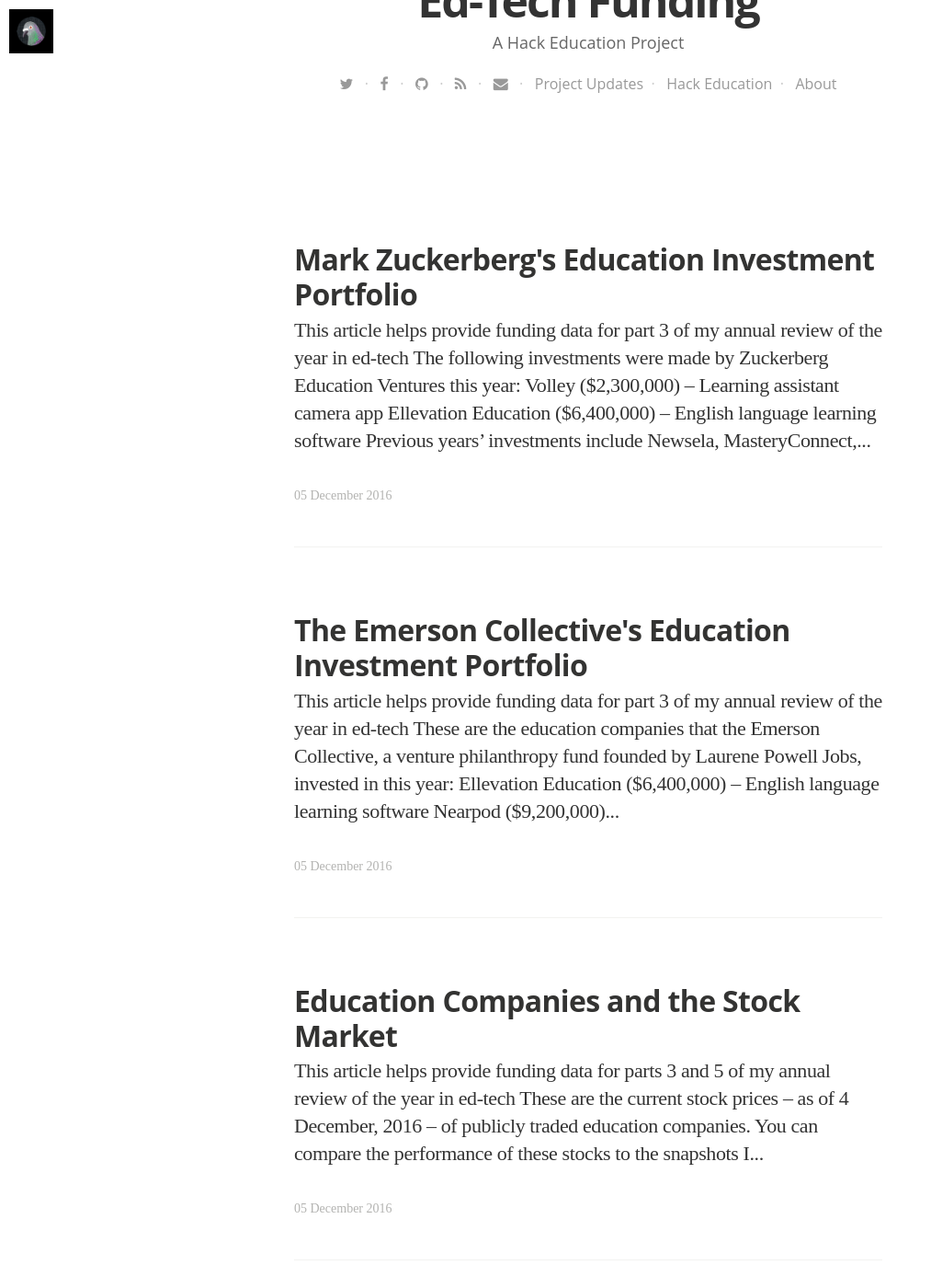
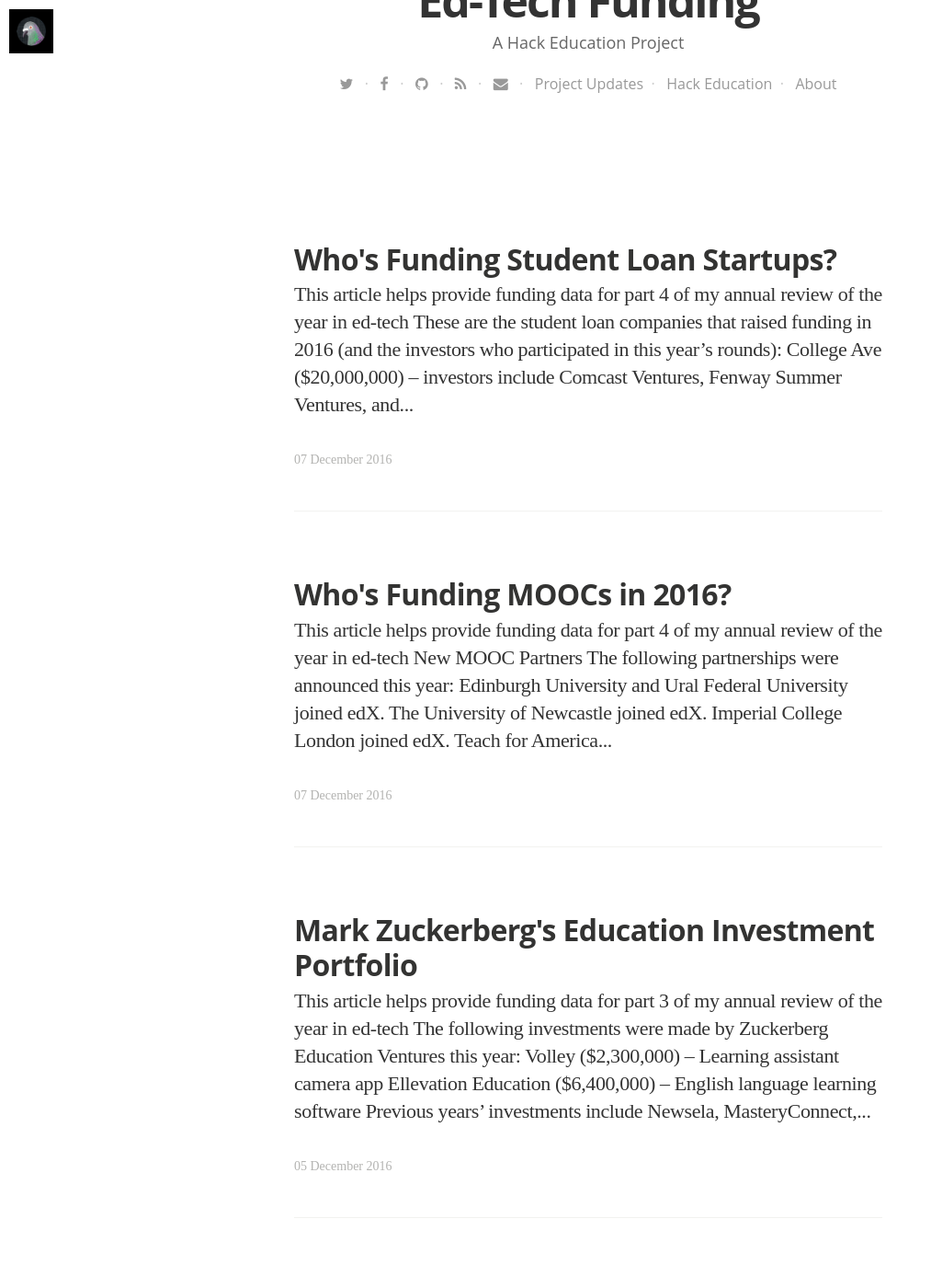
Before and after one commit to HackEducation/funding, a Jekyll site: the page built from blog/index.html, in a window 1280 px wide and 1400 px high, scrolled down 559 px. Shown: the whole window at 92% size, without its empty margins (0-1013 px from the left). Built offline with Jekyll 4.4.1, drawn with Linux system fonts in a browser that asks for light colours; nearby versions of some CDN libraries; some web fonts are replaced; the list of posts is cut into pages by our own code; some of the changed text lies outside the part shown.

Commit message:
new posts

```diff
--- a/_posts/2016-12-05-chan-zuckerberg.html
+++ b/_posts/2016-12-05-chan-zuckerberg.html
@@ -17,7 +17,7 @@
 
 <p>Previous years&#8217; investments include Newsela, MasteryConnect, AltSchool, and Bridge International Academies.</p>
 
-<p>The following investments were made by the Chan Zuckerberg Initiative:</p>
+<p>The following investments in 2016 were made by the Chan Zuckerberg Initiative:</p>
 
 <ul>
 <li>Andela ($24,000,000) &#8211; Coding bootcamps in Africa</li>
--- /dev/null
+++ b/_posts/2016-12-07-loans.html
@@ -0,0 +1,27 @@
+---
+layout: post
+title: "Who's Funding Student Loan Startups?"
+date: 2016-12-07 08:35:00 +0000
+tags:
+image: https://s3.amazonaws.com/hackedu/2016-12-07-pigeon.jpg
+imagecredits: https://www.flickr.com/photos/burczybas/15075290359
+---
+<p><em>This article helps provide funding data for <a href="http://2016trends.hackeducation.com/free-open.html">part 4</a> of <a href="http://2016trends.hackeducation.com">my annual review of the year in ed-tech</a></em></p>
+
+<p>These are the student loan companies that raised funding in 2016 (and the investors who participated in this year&#8217;s rounds):</p>
+
+<ul>
+<li><strong>College Ave</strong> ($20,000,000) &#8211; investors include Comcast Ventures, Fenway Summer Ventures, and DW Partners</li>
+<li><strong>Buddy</strong> ($500,000) &#8211; investors include Blume Ventures and Tracxn Labs</li>
+<li><strong>Student Loan Genius</strong> ($3,000,000) &#8211; investors include Gibraltar Ventures, John Hancock/Manulife, Kapor Capital, Capital Factory, and Village Capital</li>
+<li><strong>Affirm</strong> ($100,000,000) &#8211; investors include Founders Fund, Lightspeed Venture Partners, Spark Capital, Khosla Ventures, Andreessen Horowitz, and Jefferies</li>
+<li><strong>CommonBond</strong> ($30,000,000) &#8211; investors include Neuberger Berman Private Equity, August Capital, Tribeca Venture Partners, Social Capital, Nyca Partners, and Victory Park Capital</li>
+<li><strong>Incred</strong> ($75,000,000) &#8211; investors include Anshu Jain, Bhupinder Singh, and Ranjan Pai</li>
+<li><strong>Indian School Finance Company</strong> ($6,000,000) &#8211; investors include Gray Matters Capital</li>
+</ul>
+
+<p>These are the student loan companies that raised funding in 2015: SoFi, Earnest, Tuition.io, </p>
+
+<p>A few other factoids:</p>
+
+<p>Peter Thiel is <a href="http://hackeducation.com/2016/10/16/thiel-trump-education-technology">invested in these startups</a>, as is <a href="http://www.wsj.com/articles/trump-education-secretary-pick-has-indirect-stake-in-student-lender-1480977577">Betsy DeVos, Trump&#8217;s nominee for the Secretary of Education</a>.</p>
--- /dev/null
+++ b/_posts/2016-12-07-moocs.html
@@ -0,0 +1,64 @@
+---
+layout: post
+title: "Who's Funding MOOCs in 2016?"
+date: 2016-12-07 07:35:00 +0000
+tags:
+image: https://s3.amazonaws.com/hackedu/2016-12-07-pigeon.jpg
+imagecredits: https://www.flickr.com/photos/burczybas/15075290359
+---
+<p><em>This article helps provide funding data for <a href="http://2016trends.hackeducation.com/free-open.html">part 4</a> of <a href="http://2016trends.hackeducation.com">my annual review of the year in ed-tech</a></em></p>
+
+<h3>New MOOC Partners</h3>
+<br />
+<p>The following partnerships were announced this year:</p>
+
+<p><a href="http://blog.edx.org/edx-welcomes-university-edinburgh?track=blog">Edinburgh University</a> and Ural Federal University <a href="http://blog.edx.org/edx-welcomes-ural-federal-university?track=blog">joined</a> edX.</p>
+
+<p>The University of Newcastle <a href="http://blog.edx.org/edx-welcomes-university-newcastle">joined</a> edX.</p>
+
+<p>Imperial College London <a href="http://blog.edx.org/edx-welcomes-imperial-college-london">joined</a> edX.</p>
+
+<p>Teach for America <a href="http://blog.edx.org/edx-welcomes-teach-america?track=blog">joined</a> edX.</p>
+
+<p>Babson College <a href="http://blog.edx.org/edx-welcomes-babson-college?track=blog">joined</a> edX.</p>
+
+<p>edX <a href="http://blog.edx.org/new-partnership-with-kiron-enables-thousands-of-refugees-to-receive-college-credit-online">partnered</a> with Kiron and its university partners to offer college credit online for Syrian refugees.</p>
+
+<p>The University System of Maryland <a href="http://blog.edx.org/edx-welcomes-university-system-maryland?track=blog">joined</a> edX.</p>
+
+<p>Institut Mines-Télécom <a href="http://blog.edx.org/edx-welcomes-institut-mines-telecom">joined</a> edX.</p>
+
+<p><a href="http://blog.edx.org/georgia-tech-joins-edx-as-a-charter-member">Georgia Tech joined edX as a charter member</a>. </p>
+
+<p>The KTH Royal Institute of Technology <a href="http://blog.edx.org/kth-joins-edx">joined</a> edX.</p>
+
+<p>ITMO University <a href="http://blog.edx.org/edx-welcomes-itmo-university">joined</a> edX.</p>
+
+<p>And if you need any proof that MOOCs are super traditional: <a href="http://blog.edx.org/edx-welcomes-university-oxford?track=blog">The University of Oxford joined edX</a>.</p>
+
+<p><a href="http://coursera.tumblr.com/post/141994343767/coursera-welcomes-new-dutch-partner-utrecht">Utrecht University</a> partnered with Coursera.</p>
+
+<p>(These partnerships often, but not always, involve some financial relationship between the MOOC provider and educational organization.)</p>
+
+<h3>Who&#8217;s Funding MOOCs</h3>
+<br />
+<p><a href="https://beta.companieshouse.gov.uk/company/08324083/filing-history">According to a filing</a>, £14,475,000 went to FutureLearn this year.</p>
+
+<p>Neither Coursera nor Udacity raised venture funding this year. The former has raised <a href="https://www.crunchbase.com/organization/coursera#/entity">$146 million</a>. The latter has raised <a href="https://www.crunchbase.com/organization/udacity#/entity">$160 million</a>.</p>
+
+<p>Udemy, which also managed to latch onto the 2012 MOOC hype, did raise funding this year. It&#8217;s now raised <a href="https://www.crunchbase.com/organization/udemy#/entity">$173 million</a> total.</p>
+
+<p>The MOOC acronym appeared in press releases much more frequently in past years. This year, just a handful of startups who raised venture funding claimed they were MOOCs. So more generally, these are the online education companies with investment this year:</p>
+
+<ul>
+<li><strong>Flex Class</strong> ($2,500,000) &#8211; investors were not disclosed</li>
+<li><strong>The Big Know</strong> ($3,000,000) &#8211; investors include LFE Capital and Steve Shank</li>
+<li><strong>MasterClass</strong> ($15,000,000) &#8211; investors include New Enterprise Associates, Javelin Venture Partners, Harrison Metal, Bloomberg Beta, Novel TMT Ventures, Advancit Capital, WME Ventures, Downey Ventures, Usher, Yan-David Erlich, and Matthew Rutler</li>
+<li><strong>Digischool</strong> ($15,700,000) &#8211; investors include Clément Cézard</li>
+<li><strong>Teachable</strong> ($2,500,000) &#8211; investors include Accomplice Ventures, Naval Ravikant, and Learn Capital</li>
+<li><strong>OpenClassroom</strong> ($6,740,000) &#8211; investors include Banque Publique d’Investissements, Citizen Capital, Xavier Niel, and Alven Capital</li>
+<li><strong>Noodle Partners</strong> ($4,000,000) &#8211; investors include Osage Venture Partners, New Markets Venture Partners, and 500 Startups</li>
+<li><strong>HarukaEdu</strong> ($2,200,000) &#8211; investors include Pearson Affordable Learning Fund (PALF), Samator Education, and CyberAgent Ventures</li>
+<li><strong>UNICAF</strong> ($12,000,000) &#8211; investors include University Ventures, CDC Group, and Savannah Fund</li>
+<li><strong>Udemy</strong> ($60,000,000) &#8211; investors include Naspers</li>
+</ul>
```
